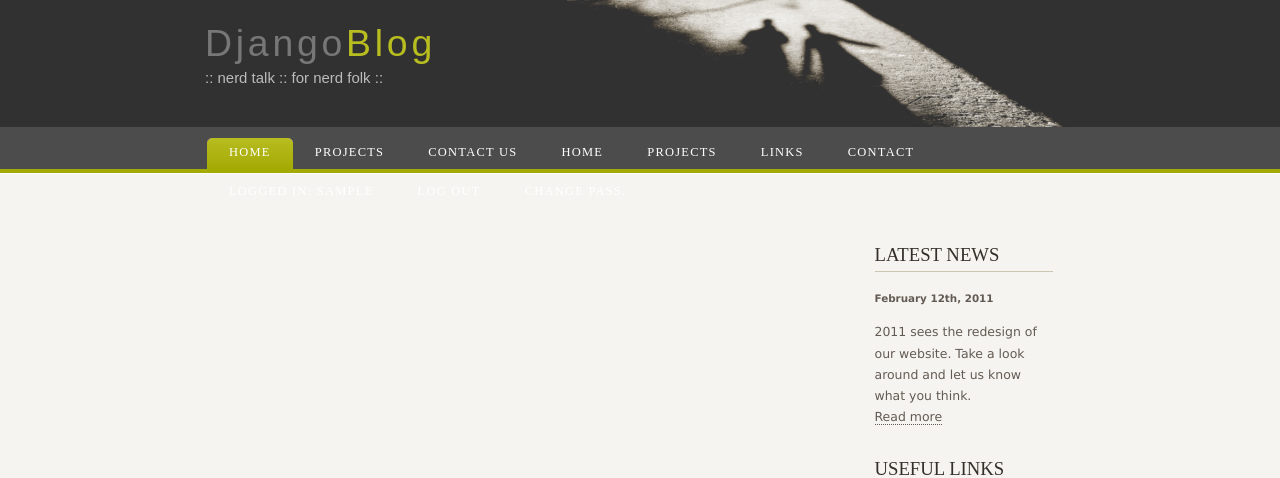
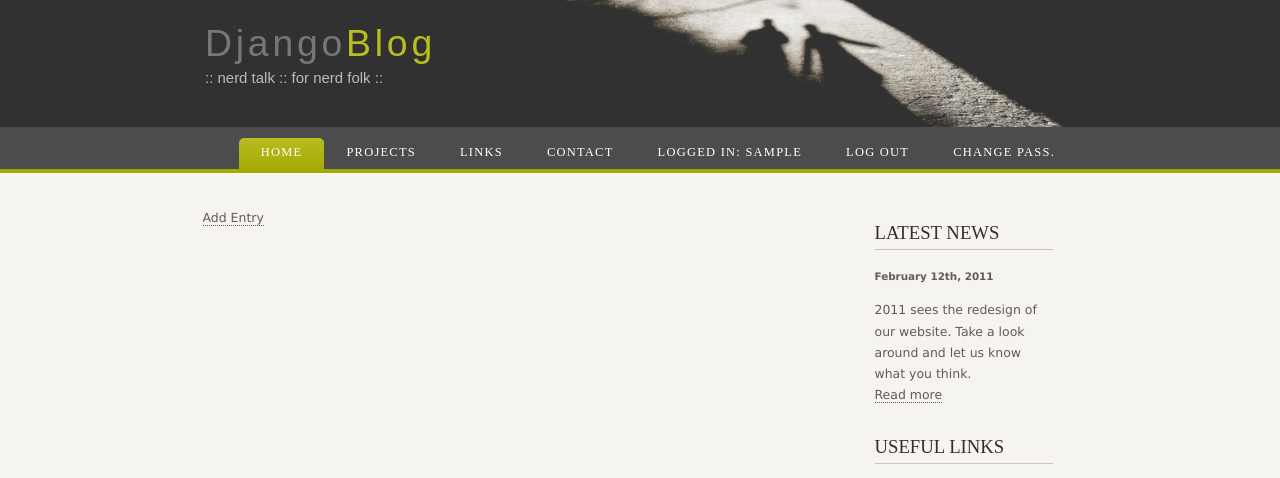
Before and after one commit to ddload/Django_Blog, a Django app: template templates/blog/index.html in a window 1280 px wide. Shown: the top 478 px of the page. Run offline with Django 3.2, Linux system fonts and the light colour scheme; the template is opened without the code that fills it, so the values that code supplies are empty; the visitor is signed in with stand-in values (Sample User, id 1).

Commit message:
base.html: Fixed the menubar links index.html: Added link for adding new entry if the user is logged in.

```diff
--- a/templates/base.html
+++ b/templates/base.html
@@ -21,14 +21,9 @@
       </div>
       <div id="menubar">
         <ul id="menu">
-          <!-- put class="selected" in the li tag for the selected page - to highlight which page you're on -->
           <li class="selected"><a href="{% url blog_index %}">Home</a></li>
-          <li><a href="#">Projects</a></li>
-          <li><a href="#">Contact Us</a></li>
-
-	  <li><a href="#">Home</a></li>
-	  <li><a href="#">Projects</a></li>
-	  <li><a href="#">Links</a></li>
+          <li><a href="http://github.com/lasko">Projects</a></li>
+    	  <li><a href="#">Links</a></li>
 	  <li><a href="#">Contact</a></li>
       {% if user.is_authenticated %}
 	  <li><a href="#">Logged in: {{ user.username }}</a></li>
--- a/templates/blog/index.html
+++ b/templates/blog/index.html
@@ -12,5 +12,9 @@
         {% endif %}
 
         </p>
+
 {% endfor %}
+ {% if user.is_authenticated %}
+    <p><a href="{% url blog_add %}">Add Entry</a></p>
+ {% endif %}
 {% endblock %}
```
